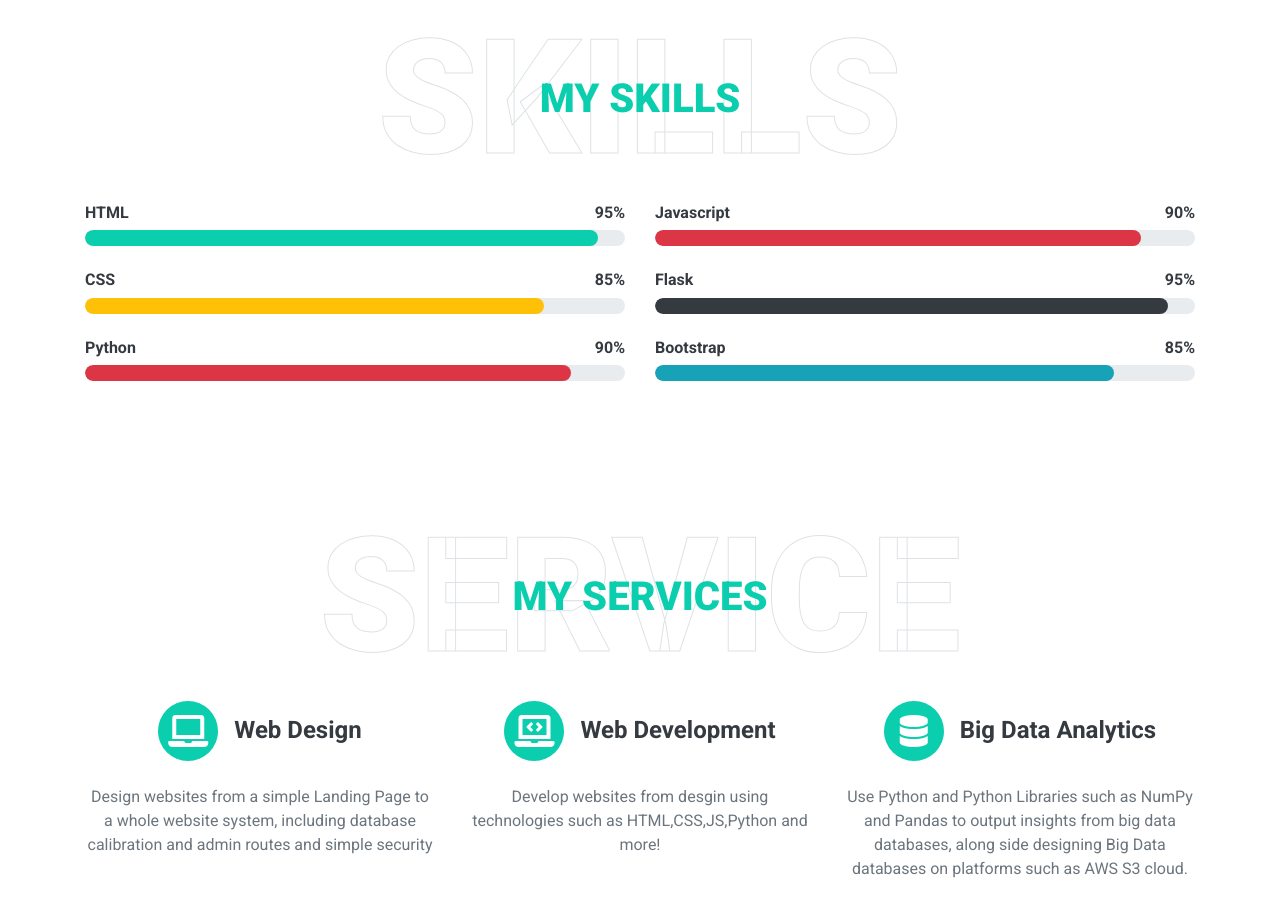
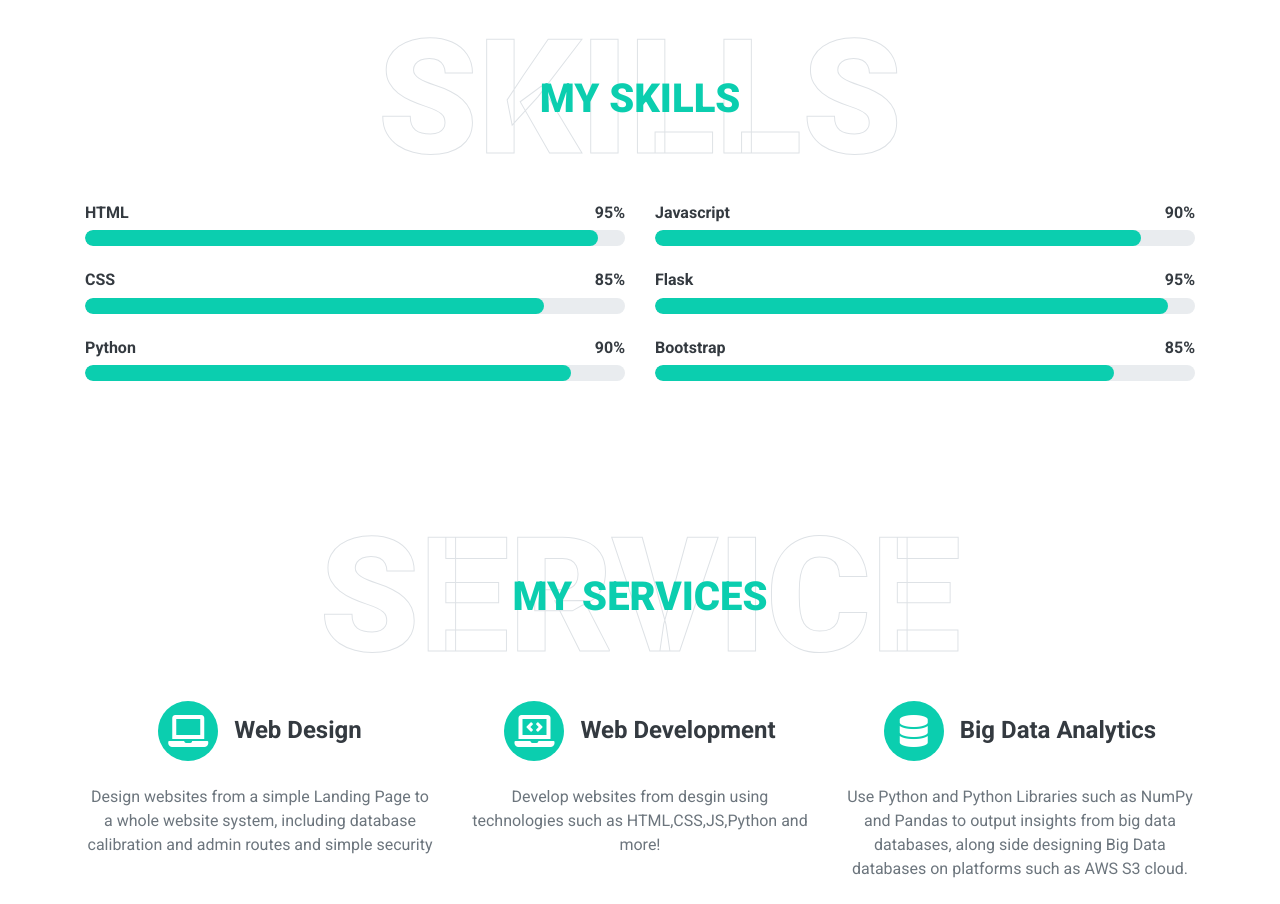
Before and after one commit to MiniManch/MiniManch.github.io, a plain HTML site: page index.html in a window 1280 px wide. Shown: the part 1296-2200 px from the top of the page. Drawn offline with nearby package versions, Linux system fonts and the light colour scheme.

Commit message:
Add files via upload

```diff
--- a/index.html
+++ b/index.html
@@ -61,7 +61,7 @@
                     <h1 class="typed-text-output d-inline font-weight-lighter text-white"></h1>
                     <div class="typed-text d-none">Website Designer, Web Developer, Back End Developer, Front End Developer</div>
                     <div class="d-flex align-items-center justify-content-center justify-content-lg-start pt-5">
-                        <a href="https://files.catbox.moe/wbmusq.pdf" target='_blank' class="btn btn-outline-light mr-5">Download CV</a>
+                        <a href="https://files.catbox.moe/wbmusq.pdf" target='_blank' class="btn btn-outline-light ">Download CV</a>
                     </div>
                 </div>
             </div>
@@ -113,7 +113,7 @@
                             <h6 class="font-weight-bold">85%</h6>
                         </div>
                         <div class="progress">
-                            <div class="progress-bar bg-warning" role="progressbar" aria-valuenow="85" aria-valuemin="0" aria-valuemax="100"></div>
+                            <div class="progress-bar bg-primary-1" role="progressbar" aria-valuenow="85" aria-valuemin="0" aria-valuemax="100"></div>
                         </div>
                     </div>
                     <div class="skill mb-4">
@@ -122,7 +122,7 @@
                             <h6 class="font-weight-bold">90%</h6>
                         </div>
                         <div class="progress">
-                            <div class="progress-bar bg-danger" role="progressbar" aria-valuenow="90" aria-valuemin="0" aria-valuemax="100"></div>
+                            <div class="progress-bar bg-primary-2" role="progressbar" aria-valuenow="90" aria-valuemin="0" aria-valuemax="100"></div>
                         </div>
                     </div>
                 </div>
@@ -133,7 +133,7 @@
                             <h6 class="font-weight-bold">90%</h6>
                         </div>
                         <div class="progress">
-                            <div class="progress-bar bg-danger" role="progressbar" aria-valuenow="90" aria-valuemin="0" aria-valuemax="100"></div>
+                            <div class="progress-bar bg-primary-3" role="progressbar" aria-valuenow="90" aria-valuemin="0" aria-valuemax="100"></div>
                         </div>
                     </div>
                     <div class="skill mb-4">
@@ -142,7 +142,7 @@
                             <h6 class="font-weight-bold">95%</h6>
                         </div>
                         <div class="progress">
-                            <div class="progress-bar bg-dark" role="progressbar" aria-valuenow="95" aria-valuemin="0" aria-valuemax="100"></div>
+                            <div class="progress-bar bg-primary-4" role="progressbar" aria-valuenow="95" aria-valuemin="0" aria-valuemax="100"></div>
                         </div>
                     </div>
                     <div class="skill mb-4">
@@ -151,7 +151,7 @@
                             <h6 class="font-weight-bold">85%</h6>
                         </div>
                         <div class="progress">
-                            <div class="progress-bar bg-info" role="progressbar" aria-valuenow="85" aria-valuemin="0" aria-valuemax="100"></div>
+                            <div class="progress-bar bg-primary-5" role="progressbar" aria-valuenow="85" aria-valuemin="0" aria-valuemax="100"></div>
                         </div>
                     </div>
                 </div>
@@ -169,10 +169,10 @@
                 <h1 class="position-absolute text-uppercase text-primary">My Services</h1>
             </div>
             <div class="row pb-3">
-                <div class="col-lg-4 col-md-6 text-center mb-5">
-                    <div class="d-flex align-items-center justify-content-center mb-4">
+                <div class="col-lg-4 col-md-6 text-center mb-5 ">
+                    <div class="d-flex align-items-center justify-content-center mb-4 web-des">
                         <i class="fa fa-2x fa-laptop service-icon bg-primary text-white mr-3"></i>
-                        <h4 class="font-weight-bold m-0">Web Design</h4>
+                        <h4 class="font-weight-bold m-0 ">Web Design</h4>
                     </div>
                     <p>Design websites from a simple Landing Page to a whole website system, including database calibration and admin routes and simple security</p>
                 </div>
@@ -255,7 +255,7 @@
                 <a class="btn btn-light btn-social mr-2" href="https://www.linkedin.com/in/emanuel-rokah-bb1a22158/"><i class="fab fa-linkedin-in"></i></a>
                 <a class="btn btn-light btn-social" href="https://www.instagram.com/emanuelrokah/"><i class="fab fa-instagram"></i></a>
             </div>
-            <p class="m-0">&copy; <a class="text-white font-weight-bold" href="#">Domain Name</a>. All Rights Reserved. Credit to <a class="text-white font-weight-bold" href="https://htmlcodex.com">HTML Codex</a>
+            <p class="m-0"> All Rights Reserved. Credit to <a class="text-white font-weight-bold" href="https://htmlcodex.com">HTML Codex</a>
             </p>
         </div>
     </div>
```
